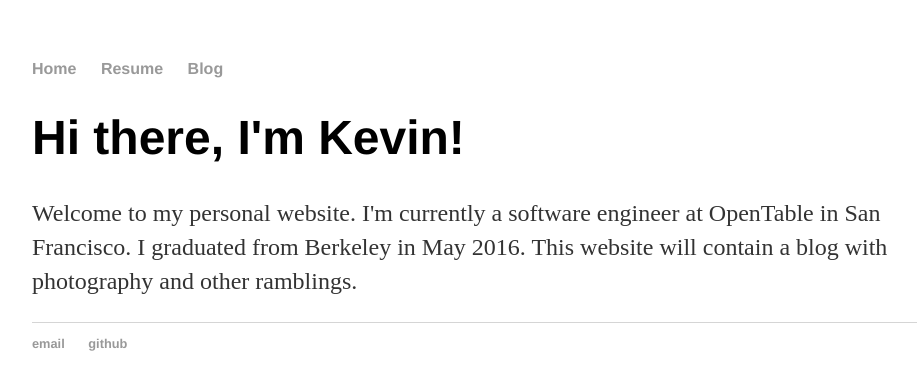
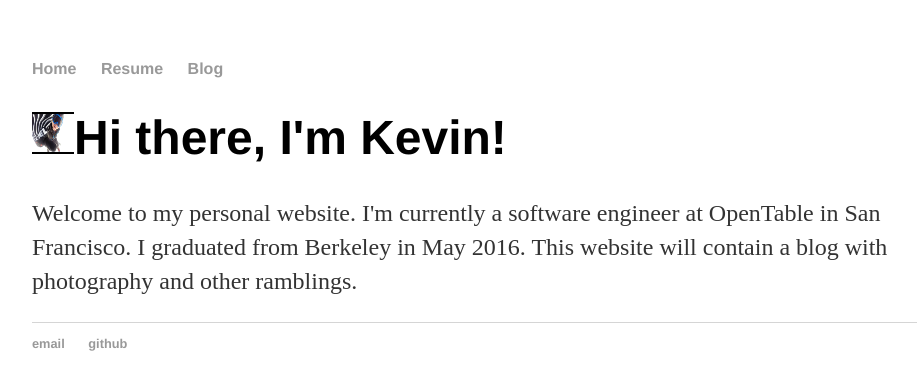
Before and after one commit to kcarlson2915/kcarlson2915.github.io, a Jekyll site: the page built from index.html, in a window 1280 px wide. Shown: the top 390 px of the page, without its empty margins (160-1077 px from the left). Built offline with Jekyll 4.4.1, drawn with Linux system fonts in a browser that asks for light colours.

Commit message:
Adding profile image

```diff
--- a/index.html
+++ b/index.html
@@ -3,6 +3,6 @@ layout: default
 title: Kevin Carlson
 ---
 <div class="blurb">
-    <h1>Hi there, I'm Kevin!</h1>
+    <h1><img src="./images/ski_photo.jpg" alt="Profile Photo" height="42" width="42">Hi there, I'm Kevin!</h1>
 	<p>Welcome to my personal website. I'm currently a software engineer at OpenTable in San Francisco. I graduated from Berkeley in May 2016. This website will contain a blog with photography and other ramblings.</p>
 </div>
```
Also changed, not shown: images/ski_photo.jpg (added).
